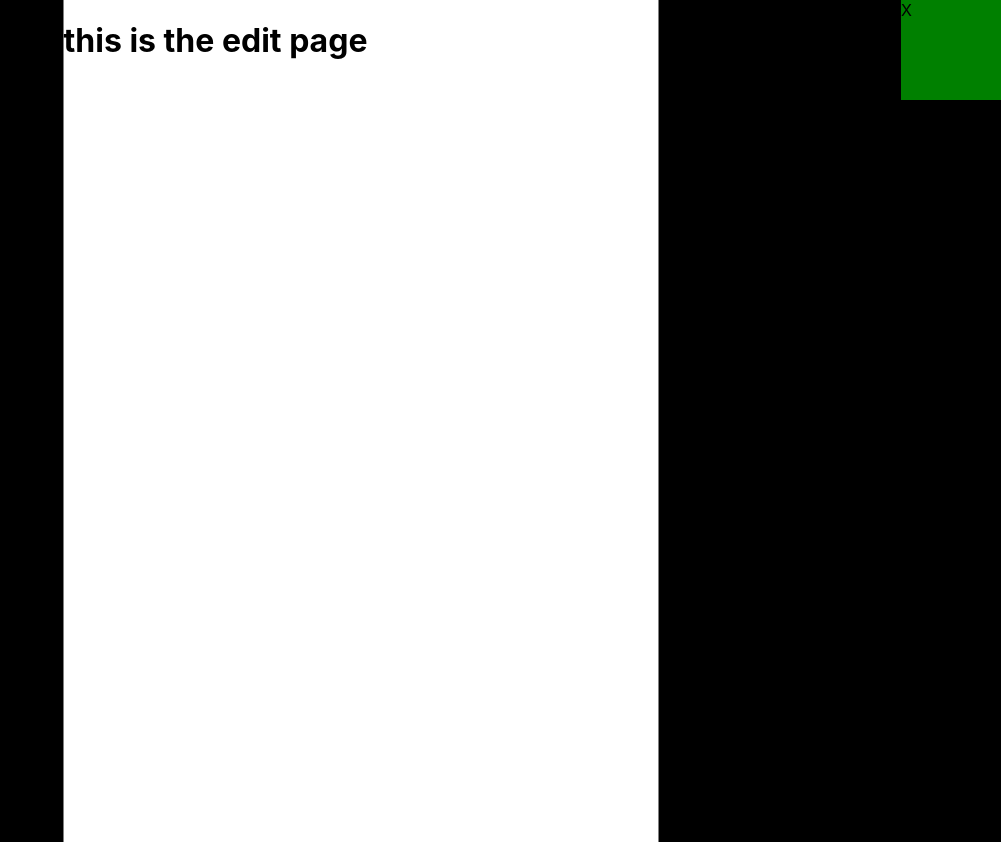
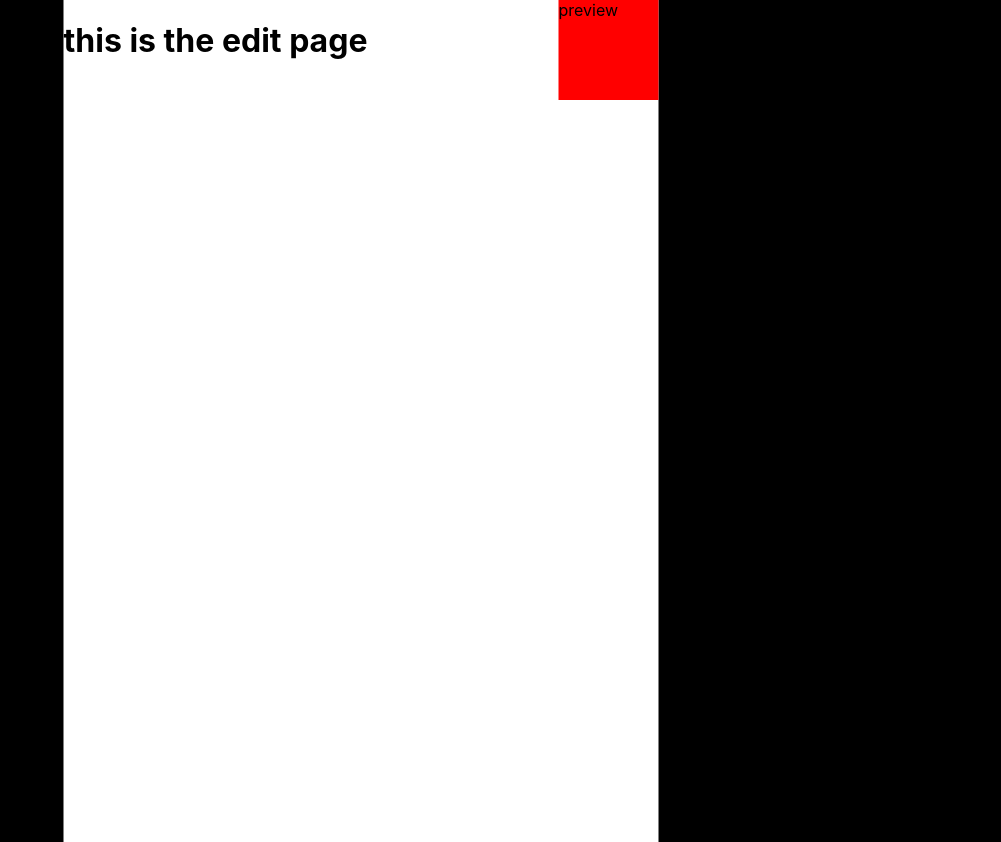
Before and after one commit to literalsunbear/resumator, a React (Create React App) app: page / in a window 1280 px wide. Shown: the top 842 px of the page, without its empty margins (279-1280 px from the left). Built offline with nearby package versions, Linux system fonts and the light colour scheme.

Commit message:
Bespoke button functions for preview/edit pages

```diff
--- a/src/App.css
+++ b/src/App.css
@@ -21,15 +21,16 @@ html {
 
   background: white;
 }
-.main-toggle {
+
+.edit-page-toggle-btn,
+.preview-page-toggle-btn {
   position: absolute;
   height: 100px;
   width: 100px;
   top: 0;
   right: 0;
-  z-index: 3;
 
-  background: green;
+  background: red;
 }
 
 .edit-page {
--- a/src/App.js
+++ b/src/App.js
@@ -32,11 +32,17 @@ class App extends React.Component {
                 edDescription: []
             }
         }
-
-        this.handleToggleCLick = this.handleToggleCLick.bind(this);
+        this.handleEditPageToggle = this.handleEditPageToggle.bind(this);
+        this.handlePreviewPageToggle = this.handlePreviewPageToggle.bind(this);
     }
 
-    handleToggleCLick() {
+    handleEditPageToggle() {
+        const edit = document.querySelector('.edit-page');
+        const preview = document.querySelector('.preview-page');
+        edit.classList.toggle('hide');
+        preview.classList.toggle('show');
+    }
+    handlePreviewPageToggle() {
         const edit = document.querySelector('.edit-page');
         const preview = document.querySelector('.preview-page');
         edit.classList.toggle('hide');
@@ -46,15 +52,10 @@ class App extends React.Component {
     render() {
         return(
             <>
-            <div
-            className='main-toggle'
-            onClick={()=>{this.handleToggleCLick()}}>
-                X
-            </div>
-            <EditPage>
-            </EditPage>
-            <PreviewPage>
-            </PreviewPage>
+            <EditPage
+            toggle={this.handleEditPageToggle}/>
+            <PreviewPage
+            toggle={this.handlePreviewPageToggle}/>
             </>
         )
     }
--- a/src/EditPage.js
+++ b/src/EditPage.js
@@ -9,6 +9,11 @@ class EditPage extends React.Component {
         return(
             <div className='edit-page'>
                 <h1>this is the edit page</h1>
+                <div
+                className='edit-page-toggle-btn'
+                onClick={this.props.toggle}>
+                    preview
+                </div>
             </div>
         )
     }
--- a/src/PreviewPage.js
+++ b/src/PreviewPage.js
@@ -9,6 +9,11 @@ class PreviewPage extends React.Component {
         return(
             <div className='preview-page'>
             <h1>this is the preview page</h1>
+            <div
+                className='preview-page-toggle-btn'
+                onClick={this.props.toggle}>
+                    edit
+                </div>
         </div>
         )
     }
```
